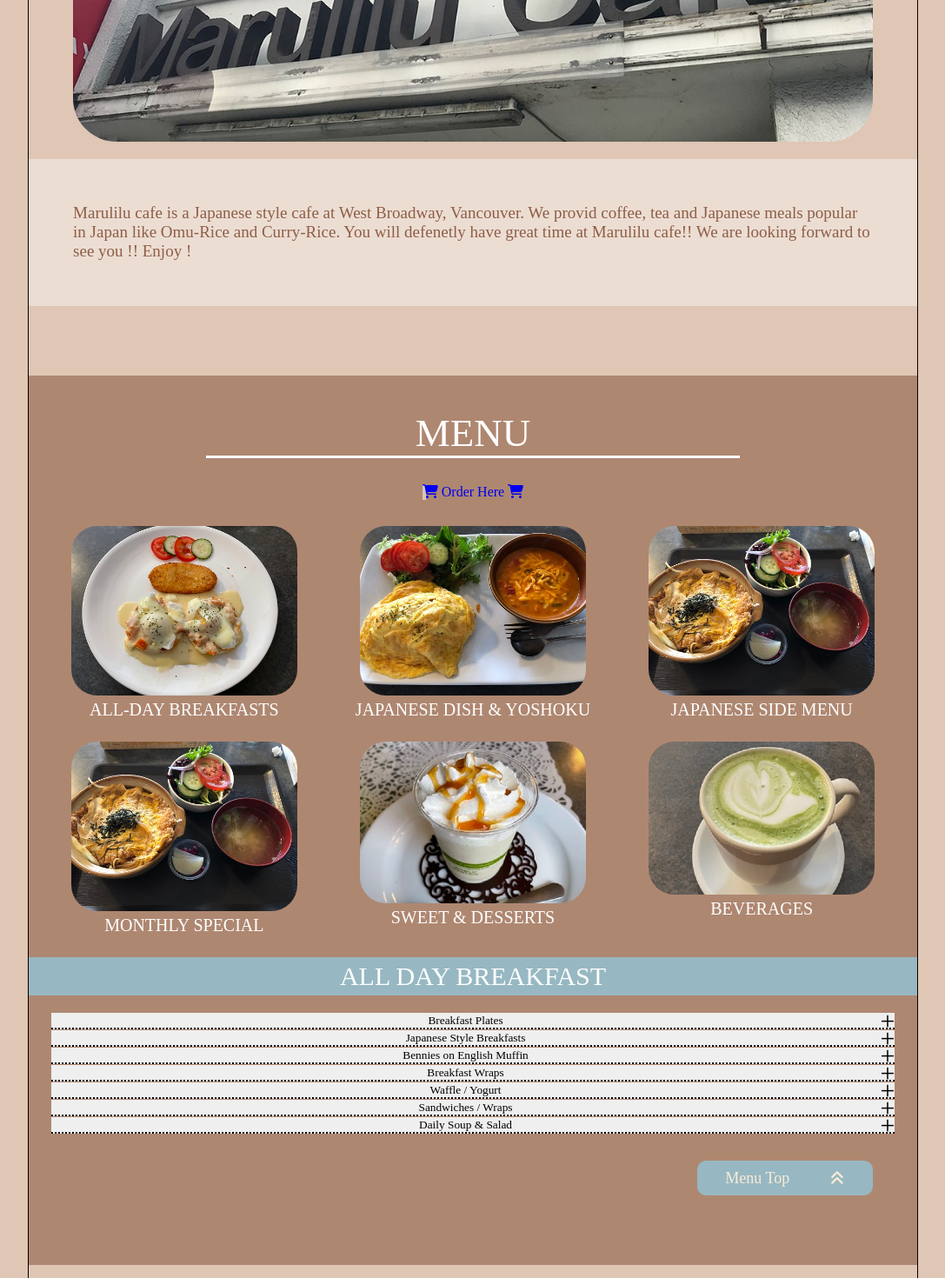
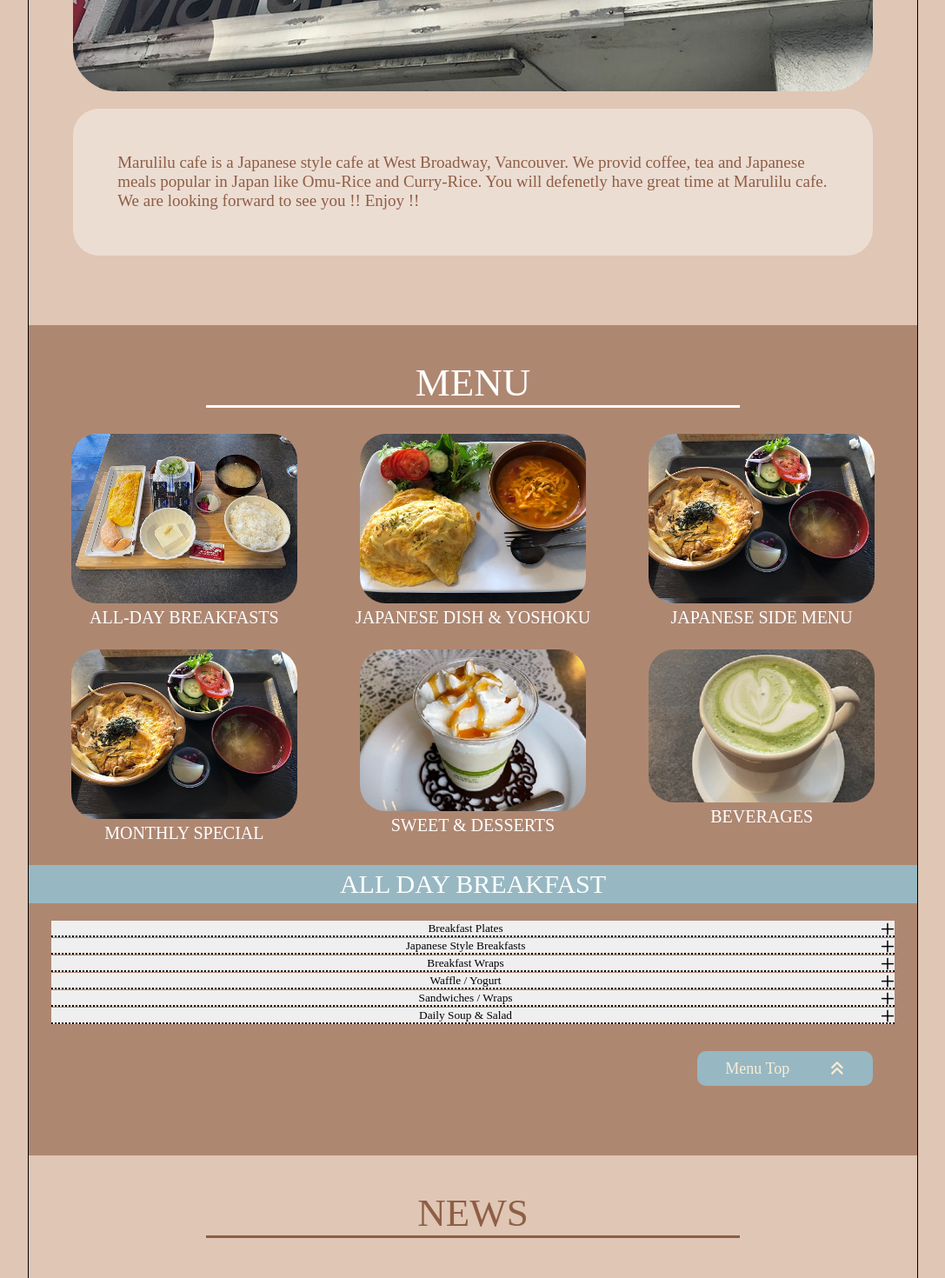
Before and after one commit to otatakahiro/project01, a Vue app: page / in a window 1280 px wide. Shown: the part 1180-2650 px from the top of the page at 87% size, without its empty margins (96-1183 px from the left). Built offline with nearby package versions, Linux system fonts and the light colour scheme; a web font is replaced by a local one.

Commit message:
Changing menu, top, jso, calender, and nav

```diff
--- a/public/data/breakfasts.json
+++ b/public/data/breakfasts.json
@@ -5,29 +5,29 @@
 
 {"menuId":2,"menuName":"Breakfast Plate B with Toasts","price":10.50,"category":"breakfast_plate","menuImg":"./img/bplatea.jpg","explanation1":"2 Organic Eggs, 2 Gluten Free Hashbrowns. You can choice of Gluten Free Vanilla Yogurt, w/Granola or House Salad","explanation2":"How would you like your eggs? \n Scrumble (Add Chedder Or Mozzarella Plus $1.50),\n Sunny Side Up, Over Easy, Over Medium, Over Hard, Poached, Baste.","explanation3":"Our Dressing Selection \n Italian, Toasted Sesame, Raspberry Vinaigrette, Extra Virgin Olive Oil, Vinegar","online":true},
 
-{"menuId":3,"menuName":"Breakfast Plate C with Waffle","price":17.50,"category":"breakfast_plate","menuImg":"./img/bplatea.jpg","explanation1":"2 Organic Eggs, 2 Gluten Free Hashbrowns. You can choice of Bacon, Black Forest Ham, or Pork Sausage","explanation2":"How would you like your eggs? \n Scrumble (Add Chedder Or Mozzarella Plus $1.50),\n Sunny Side Up, Over Easy, Over Medium, Over Hard, Poached, Baste.","explanation3":"","online":true},
+{"menuId":3,"menuName":"Breakfast Plate C with Waffle","price":17.50,"category":"breakfast_plate","menuImg":"./img/bplatec.jpg","explanation1":"2 Organic Eggs, 2 Gluten Free Hashbrowns. You can choice of Bacon, Black Forest Ham, or Pork Sausage","explanation2":"How would you like your eggs? \n Scrumble (Add Chedder Or Mozzarella Plus $1.50),\n Sunny Side Up, Over Easy, Over Medium, Over Hard, Poached, Baste.","explanation3":"","online":true},
 
-{"menuId":4,"menuName":"Breakfast Plate D with Waffle","price":18.50,"category":"breakfast_plate","menuImg":"./img/bplatea.jpg","explanation1":"2 Organic Eggs, 2 Gluten Free Hashbrowns. You can choice of Gluten Free Vanilla Yogurt, w/Granola or House Salad","explanation2":"How would you like your eggs? \n Scrumble (Add Chedder Or Mozzarella Plus $1.50),\n Sunny Side Up, Over Easy, Over Medium, Over Hard, Poached, Baste.","explanation3":"Our Dressing Selection \n Italian, Toasted Sesame, Raspberry Vinaigrette, Extra Virgin Olive Oil, Vinegar","online":true},
+{"menuId":4,"menuName":"Breakfast Plate D with Waffle","price":18.50,"category":"breakfast_plate","menuImg":"./img/bplatec.jpg","explanation1":"2 Organic Eggs, 2 Gluten Free Hashbrowns. You can choice of Gluten Free Vanilla Yogurt, w/Granola or House Salad","explanation2":"How would you like your eggs? \n Scrumble (Add Chedder Or Mozzarella Plus $1.50),\n Sunny Side Up, Over Easy, Over Medium, Over Hard, Poached, Baste.","explanation3":"Our Dressing Selection \n Italian, Toasted Sesame, Raspberry Vinaigrette, Extra Virgin Olive Oil, Vinegar","online":true},
 
 {"menuId":5,"menuName":"Mini Breakfast Plate A with Toasts","price":5.50,"category":"breakfast_plate","menuImg":"./img/bplatea.jpg","explanation1":"1 Organic Egg, 1 Gluten Free Hashbrowns. You can choice of Bacon, Black Forest Ham, or Pork Sausage","explanation2":"How would you like your eggs? \n Scrumble (Add Chedder Or Mozzarella Plus $1.00),\n Sunny Side Up, Over Easy, Over Medium, Over Hard, Poached, Baste.","explanation3":"","online":true},
 
 {"menuId":6,"menuName":"Mini Breakfast Plate B with Toasts","price":6.50,"category":"breakfast_plate","menuImg":"./img/bplatea.jpg","explanation1":"1 Organic Egg,  Gluten Free Hashbrowns. You can choice of Gluten Free Vanilla Yogurt, w/Granola or House Salad","explanation2":"How would you like your eggs? \n Scrumble (Add Chedder Or Mozzarella Plus $1.00),\n Sunny Side Up, Over Easy, Over Medium, Over Hard, Poached, Baste.","explanation3":"Our Dressing Selection \n Italian, Toasted Sesame, Raspberry Vinaigrette, Extra Virgin Olive Oil, Vinegar","online":true},
 
-{"menuId":7,"menuName":"Mini Breakfast Plate C with Waffle","price":9.50,"category":"breakfast_plate","menuImg":"./img/bplatea.jpg","explanation1":"1 Organic Egg, 1 Gluten Free Hashbrowns. You can choice of Bacon, Black Forest Ham, or Pork Sausage","explanation2":"How would you like your eggs? \n Scrumble (Add Chedder Or Mozzarella Plus $1.00),\n Sunny Side Up, Over Easy, Over Medium, Over Hard, Poached, Baste.","explanation3":"","online":true},
+{"menuId":7,"menuName":"Mini Breakfast Plate C with Waffle","price":9.50,"category":"breakfast_plate","menuImg":"./img/bplatec.jpg","explanation1":"1 Organic Egg, 1 Gluten Free Hashbrowns. You can choice of Bacon, Black Forest Ham, or Pork Sausage","explanation2":"How would you like your eggs? \n Scrumble (Add Chedder Or Mozzarella Plus $1.00),\n Sunny Side Up, Over Easy, Over Medium, Over Hard, Poached, Baste.","explanation3":"","online":true},
 
-{"menuId":8,"menuName":"Mini Breakfast Plate D with Waffle","price":9.99,"category":"breakfast_plate","menuImg":"./img/bplatea.jpg","explanation1":"1 Organic Egg,  Gluten Free Hashbrowns. You can choice of Gluten Free Vanilla Yogurt, w/Granola or House Salad","explanation2":"How would you like your eggs? \n Scrumble (Add Chedder Or Mozzarella Plus $1.00),\n Sunny Side Up, Over Easy, Over Medium, Over Hard, Poached, Baste.","explanation3":"Our Dressing Selection \n Italian, Toasted Sesame, Raspberry Vinaigrette, Extra Virgin Olive Oil, Vinegar","online":true},
+{"menuId":8,"menuName":"Mini Breakfast Plate D with Waffle","price":9.99,"category":"breakfast_plate","menuImg":"./img/bplatec.jpg","explanation1":"1 Organic Egg,  Gluten Free Hashbrowns. You can choice of Gluten Free Vanilla Yogurt, w/Granola or House Salad","explanation2":"How would you like your eggs? \n Scrumble (Add Chedder Or Mozzarella Plus $1.00),\n Sunny Side Up, Over Easy, Over Medium, Over Hard, Poached, Baste.","explanation3":"Our Dressing Selection \n Italian, Toasted Sesame, Raspberry Vinaigrette, Extra Virgin Olive Oil, Vinegar","online":true},
 
 {"menuId":9,"menuName":"Japanese Style Breakfast","price":10.99,"category":"japanese_breakfast","menuImg":"./img/jpbreakfast.jpg","explanation1":"Grilled Wild Salmon, Japanese Plain Omelet, Rice, Miso Soup","explanation2":"Choice of Natto or Tofu","explanation3":"Add Nori(Seaweed) 2packs for $1.00,\nSample Natto(1 spoon) $1.00,\nOshinko $1.75","online":true},
 
 {"menuId":10,"menuName":"Japanese Style Breakfast - All on it","price":15.99,"category":"japanese_breakfast","menuImg":"./img/jpbreakfastAll.jpg","explanation1":"Grilled Wild Salmon, Japanese Plain Omelet, Rice, Miso Soup, Natto, Tofu, Oshinko and Nori","explanation2":"","online":true},
 
-{"menuId":11,"menuName":"Double Benny","price":16.99,"category":"egg_benny","menuImg":"./img/doublebenny.jpg","explanation1":"Choice of Bacon, Wild Alaskan Smoked Salmon, or Fresh Tomato & Spring Mix","explanation2":"Add 1 Hashbrown Plus $1.00,\n Add 2 Hashbrowns Plus $1.75,\nAdd Tomato Plus $1.75,\n Add Guacamole Plus $2.25","explanation3":"Switch to on Tomato, or On Hashbrown Plus $1.00,\nSwitch to on Gluten Free Bun Plus $1.75","online":true},
+{"menuId":11,"menuName":"Double Benny","price":16.99,"category":"egg_bennybun","menuImg":"./img/doublebenny.jpg","explanation1":"Choice of Bacon, Wild Alaskan Smoked Salmon, or Fresh Tomato & Spring Mix","explanation2":"Add 1 Hashbrown Plus $1.00,\n Add 2 Hashbrowns Plus $1.75,\nAdd Tomato Plus $1.75,\n Add Guacamole Plus $2.25","explanation3":"Switch to on Tomato, or On Hashbrown Plus $1.00,\nSwitch to on Gluten Free Bun Plus $1.75","online":true},
 
-{"menuId":12,"menuName":"Single Benny","price":8.99,"category":"egg_benny","menuImg":"","explanation1":"Choice of Bacon, Wild Alaskan Smoked Salmon, or Fresh Tomato & Spring Mix","explanation2":"Add 1 Hashbrown Plus $1.00, Add 2 Hashbrown Plus $1.75,\nAdd Tomato Plus $1.00,\n Add Guacamole Plus $1.50","explanation3":"Switch to on Tomato, or On Hashbrown Plus $0.75,\nSwitch to on Gluten Free Bun Plus $1.00","online":true},
+{"menuId":12,"menuName":"Single Benny","price":8.99,"category":"egg_bennybun","menuImg":"","explanation1":"Choice of Bacon, Wild Alaskan Smoked Salmon, or Fresh Tomato & Spring Mix","explanation2":"Add 1 Hashbrown Plus $1.00, Add 2 Hashbrown Plus $1.75,\nAdd Tomato Plus $1.00,\n Add Guacamole Plus $1.50","explanation3":"Switch to on Tomato, or On Hashbrown Plus $0.75,\nSwitch to on Gluten Free Bun Plus $1.00","online":true},
 
-{"menuId":13,"menuName":"Breakfast Wraps","price":8.00,"category":"breakfast_wrap","menuImg":"","explanation1":"Made with Organic Egg, Hashbrown & Cheddar Cheese","explanation2":"Choice of Bacon, Sausage or Tomato","explanation3":"Add Hollandaise, or Curry Sauce in Wrap Plus $1.00   ","online":true},
+{"menuId":13,"menuName":"Breakfast Wraps","price":8.00,"category":"breakfast_wrap","menuImg":"","explanation1":"Organic Egg, Hashbrown & Cheddar Cheese","explanation2":"Choice of Bacon, Sausage or Tomato","explanation3":"Add Hollandaise, or Curry Sauce in Wrap Plus $1.00   ","online":true},
 
-{"menuId":14,"menuName":"Waffle w/Whipped Cream & Syrup","price":9.99,"category":"waffle/yogurt","menuImg":"","explanation1":"","explanation2":"","online":true},
+{"menuId":14,"menuName":"Waffle","price":9.99,"category":"waffle/yogurt","menuImg":"","explanation1":"Comes with hipped Cream & Syrup","explanation2":"","online":true},
 
 {"menuId":15,"menuName":"Granola Vanilla Yogurt","price":5.50,"category":"waffle/yogurt","menuImg":"","explanation1":"Granola has Almond, no peanuts, gluten-free","explanation2":"","online":true},
 
@@ -35,11 +35,11 @@
 
 {"menuId":17,"menuName":"Katsu Curry-Sandwich","price":12.99,"category":"sandwiche/wrap","menuImg":"","explanation1":"Breaded Deep-fried Pork Cutlet, Shredded Cabbage, Tomatoes, Tonkatsu Sauce, Tartar, Garlic Butter, and Marulilu Curry Sauce","explanation2":"Add Daily Soup & Salad Combo Plus $8.00","online":true},
 
-{"menuId":18,"menuName":"Karaage Wrap","price":13.99,"category":"sandwiche/wrap","menuImg":"","explanation1":"Japanese Karaage, Tomato, Cucumber, Lettuce, Red Onion, Tartar and Garlic Butter in a Wrap","explanation2":"Add Daily Soup & Salad Combo Plus $8.00","online":true},
+{"menuId":18,"menuName":"Karaage Wrap","price":13.99,"category":"sandwiche/wrap","menuImg":"","explanation1":"Japanese Karaage, Tomato, Cucumber, Lettuce, Red Onion, Tartar, and Garlic Butter.","explanation2":"Add Daily Soup & Salad Combo Plus $8.00","online":true},
 
 {"menuId":19,"menuName":"Grilled Salmon Sandwich or Wrap","price":10.99,"category":"sandwiche/wrap","menuImg":"","explanation1":"Grilled Wild Salmon, Tomato, Cucumber, Red Onion, Lettuce, Tartar, and Garlic Butter","explanation2":"Add Daily Soup & Salad Combo Plus $8.00","online":true},
 
-{"menuId":20,"menuName":"Tuna Melt/Spicy Tuna Melt Sandwich or Wrap","price":7.99,"category":"sandwiche/wrap","menuImg":"","explanation1":"Tuna Mix(Tuna, Celery, Red Onion, Pepper, Mayo), Cheddar Cheese, Tomato, Lettuce and Garlic Butter","explanation2":"Add Daily Soup & Salad Combo Plus $8.00","online":true},
+{"menuId":20,"menuName":"Tuna Melt/Spicy Tuna Melt Sandwich or Wrap","price":7.99,"category":"sandwiche/wrapbun","menuImg":"","explanation1":"Tuna Mix(Tuna, Celery, Red Onion, Pepper, Mayo), Cheddar Cheese, Tomato, Lettuce and Garlic Butter","explanation2":"Add Daily Soup & Salad Combo Plus $8.00","online":true},
 
 {"menuId":21,"menuName":"Cheesy Veggie Sandwich or Wrap","price":7.99,"category":"sandwiche/wrap","menuImg":"","explanation1":"Tomato, Cucumber, Paprika, Red Onion, Antipasto, Sundried Tomato Cream Cheese, Monterey Jack Cheese","explanation2":"Add Daily Soup & Salad Combo Plus $8.00","online":true},
 
--- a/public/data/sweet.json
+++ b/public/data/sweet.json
@@ -1,11 +1,11 @@
 [
 {"menuId":0,"menuName":"","price":0,"category":"","menuImg":"","explanation1":"","explanation2":"","online":true},
 
-{"menuId":1,"menuName":"2 Dolce Set A","price":6.99,"category":"set","menuImg":"","explanation1":"Please Choose 2 Dolces from $3.99 Mini Dolce List","explanation2":"Japanese Style Coffee Jelly\nJp Style Baked Cheese Cake\nChoice of Matcha Cheese Cake\nYuzu Cheese Cake\nRed Velvet\nSacher Torte\nTiramisu\nOld-Fashioned Lemon SQ\nPecan SQ, Butter Tart\nVery Berries Crumbles\nApple Crumbles","online":true},
+{"menuId":1,"menuName":"2 Dolce Set A","price":6.99,"category":"set","menuImg":"","explanation1":"Please Choose 2 Dolces from Mini Dolce List below","explanation2":"Japanese Style Coffee Jelly\nJp Style Baked Cheese Cake\nChoice of Matcha Cheese Cake\nYuzu Cheese Cake\nRed Velvet\nSacher Torte\nTiramisu\nOld-Fashioned Lemon SQ\nPecan SQ, Butter Tart\nVery Berries Crumbles\nApple Crumbles","online":true},
 
-{"menuId":2,"menuName":"2 Dolce Set B","price":7.99,"category":"set","menuImg":"","explanation1":"Please Choose 1 Mini Dolce from $3.99, 1 Dolce from $4.99 Tart or Dolce","explanation2":"Japanese Style Coffee Jelly\nJp Style Baked Cheese Cake\nChoice of Matcha Cheese Cake\nYuzu Cheese Cake\nRed Velvet\nSacher Torte\nTiramisu\nOld-Fashioned Lemon SQ\nPecan SQ, Butter Tart\nVery Berries Crumbles\nApple Crumbles","explanation3":"Annin Tofu\nIchigo Pudding\nMango Pudding\nSeasonal Pudding\nRaspberry\nMatcha\nBelgium Chocolate\nApple Crumble w/Vanilla Ice Cream\nVery Berries Crumble w/Vanilla Ice Cream\nBelgium Chocolate Mousse Cake\nEspresso Affogato(Single)\nTeapresso Affogato(Single)","online":true},
+{"menuId":2,"menuName":"2 Dolce Set B","price":7.99,"category":"set","menuImg":"","explanation1":"Please Choose 1 Mini Dolce from the below, and 1 Dolce from the second below.","explanation2":"Japanese Style Coffee Jelly\nJp Style Baked Cheese Cake\nChoice of Matcha Cheese Cake\nYuzu Cheese Cake\nRed Velvet\nSacher Torte\nTiramisu\nOld-Fashioned Lemon SQ\nPecan SQ, Butter Tart\nVery Berries Crumbles\nApple Crumbles","explanation3":"Annin Tofu\nIchigo Pudding\nMango Pudding\nSeasonal Pudding\nRaspberry\nMatcha\nBelgium Chocolate\nApple Crumble w/Vanilla Ice Cream\nVery Berries Crumble w/Vanilla Ice Cream\nBelgium Chocolate Mousse Cake\nEspresso Affogato(Single)\nTeapresso Affogato(Single)","online":true},
 
-{"menuId":3,"menuName":"2 Dolce Set C","price":8.99,"category":"set","menuImg":"","explanation1":"Please Choose 2 Dolces from $4.99 Tart or Cake","explanation2":"Annin Tofu\nIchigo Pudding\nMango Pudding\nSeasonal Pudding\nRaspberry\nMatcha\nBelgium Chocolate\nApple Crumble w/Vanilla Ice Cream\nVery Berries Crumble w/Vanilla Ice Cream\nBelgium Chocolate Mousse Cake\nEspresso Affogato(Single)\nTeapresso Affogato(Single)","online":true},
+{"menuId":3,"menuName":"2 Dolce Set C","price":8.99,"category":"set","menuImg":"","explanation1":"Please Choose 2 Dolces from Tart or Cake below","explanation2":"Annin Tofu\nIchigo Pudding\nMango Pudding\nSeasonal Pudding\nRaspberry\nMatcha\nBelgium Chocolate\nApple Crumble w/Vanilla Ice Cream\nVery Berries Crumble w/Vanilla Ice Cream\nBelgium Chocolate Mousse Cake\nEspresso Affogato(Single)\nTeapresso Affogato(Single)","online":true},
 
 
 
--- a/src/components/MenuCompo.vue
+++ b/src/components/MenuCompo.vue
@@ -5,11 +5,11 @@
             <h6></h6>
             </article>
 
-            <article class="mobile-order">
+            <!-- <article class="mobile-order">
                 <a href="#" class="btn btn-flat">
                     <span><font-awesome-icon icon="fa-solid fa-cart-shopping" /> Order Here <font-awesome-icon icon="fa-solid fa-cart-shopping" /></span>
                 </a>
-            </article>
+            </article> -->
 
             <article class="menu-title">
 
@@ -37,7 +37,7 @@
     data() {
         return {
             menus: [
-                {title: 'ALL-DAY BREAKFASTS', href: 'breakfast', src:'img/doublebenny.jpg', path:'/breakfast',name:'Breakfast Menu'},
+                {title: 'ALL-DAY BREAKFASTS', href: 'breakfast', src:'img/jpbreakfastAll.jpg', path:'/breakfast',name:'Breakfast Menu'},
                 {title: 'JAPANESE DISH & YOSHOKU', href: 'dish', src:'img/omu.jpg', path:'/jpndish',name:'Jpn Dish Menu'},
                 {title: 'JAPANESE SIDE MENU', href: 'side', src:'img/katsu.jpg', path:'/jpnside',name:'Jpn Side Menu'},
                 {title: 'MONTHLY SPECIAL', href: 'monthly', src:'img/katsu.jpg', path:'/monthly',name:'Monthly Menu'},
--- a/src/components/NavVar.vue
+++ b/src/components/NavVar.vue
@@ -16,7 +16,7 @@
             <h3>Marulilu Cafe</h3>
         </a>
 
-        <a class="order" href="#"><font-awesome-icon icon="fa-solid fa-cart-shopping" /></a>
+        <!-- <a class="order" href="#"><font-awesome-icon icon="fa-solid fa-cart-shopping" /></a> -->
     </nav>
 </section>
 </template>
--- a/src/components/TopCompo.vue
+++ b/src/components/TopCompo.vue
@@ -1,14 +1,14 @@
 <template>
     <section class="top">
-        <article class="mobile-order">
+        <!-- <article class="mobile-order">
             <a href="#" class="btn btn-flat">
                 <span><font-awesome-icon icon="fa-solid fa-cart-shopping" /> Order Here <font-awesome-icon icon="fa-solid fa-cart-shopping" /></span>
             </a>
-        </article>
+        </article> -->
 
         <article class="introduction">
             <img :src="require('/public/img/sign.jpg')" alt='malu' />
-            <p>Marulilu cafe is a Japanese style cafe at West Broadway, Vancouver. We provid coffee, tea and Japanese meals popular in Japan like Omu-Rice and Curry-Rice. You will defenetly have great time at Marulilu cafe!! We are looking forward to see you !! Enjoy !</p>
+            <p>Marulilu cafe is a Japanese style cafe at West Broadway, Vancouver. We provid coffee, tea and Japanese meals popular in Japan like Omu-Rice and Curry-Rice. You will defenetly have great time at Marulilu cafe. We are looking forward to see you !! Enjoy !!</p>
         </article>
         <div id="menu"></div>
     </section>
@@ -145,11 +145,24 @@
         font-size: 15px;
         text-align: left;
     }
+
+    .introduction {
+        width: 100%;
+        display: flex;
+        flex-direction: column;
+        row-gap: 15px;
+        align-items: center;
+    }
     .introduction > img {
-        width: 100%;
+        width: 90%;
+        border-radius: 30px;
     }
     .introduction p{
-        display: none;
+        background-color: rgba(256, 256, 256, .4);
+        color: rgba(142, 94, 69, 1);
+        width: 80%;
+        border-radius: 30px;
+        padding: 2% 5%;
     }
 }
 
@@ -182,7 +195,6 @@
     }
 
     .introduction > p{
-        display: unset;
         font-size: 19px;
         background-color: rgba(256, 256, 256, .4);
         color: rgba(142, 94, 69, 1);
--- a/src/components/menus/BreakfastMenu.vue
+++ b/src/components/menus/BreakfastMenu.vue
@@ -35,9 +35,9 @@
         </div>
 
 
-
-        <button class="accordion" @change="accordion()">Bennies on English Muffin</button>
-        <div class="displaymenu">    <!--FOR EGGS BENNIES-->
+<!--FOR EGGS BENNIES-->
+        <!-- <button class="accordion" @change="accordion()">Bennies on English Muffin</button>
+        <div class="displaymenu">
             <article>
                 <div class="gomodal" v-for="(breakfast, index) in eggbennyfilter" @click='openModal(breakfast)' :key='index'>
                     <div class="details">
@@ -50,7 +50,7 @@
                 <modal-window v-show='showContent' @from-child='closeModal' :breakfast='breakfastDetail'></modal-window>
             </article>
         </div>
-
+ -->
 
 
 
@@ -147,9 +147,9 @@
         jpnbreakfastfilter() {
             return this.breakfasts.filter((breakfast)=>breakfast.category === 'japanese_breakfast')
         },
-        eggbennyfilter() {
-            return this.breakfasts.filter((breakfast)=>breakfast.category === 'egg_benny')
-        },
+        // eggbennyfilter() {
+        //     return this.breakfasts.filter((breakfast)=>breakfast.category === 'egg_benny')
+        // },
         breakfastwrapfilter() {
             return this.breakfasts.filter((breakfast)=>breakfast.category === 'breakfast_wrap')
         },
--- a/src/components/menus/ModalWindow.vue
+++ b/src/components/menus/ModalWindow.vue
@@ -187,6 +187,7 @@
         flex-direction: column;
         justify-content: center;
         align-items: center;
+        width: 100%;
         row-gap: 15px;
     }
 
```
Also changed, not shown: public/data/japaneseDish.json (+25 -23 lines), public/data/japaneseSide.json (+5 -7 lines), src/components/CalenderCompo.vue (+22 -20 lines), public/img/bplatec.jpg (added), public/img/newsLogo.jpg (added).
